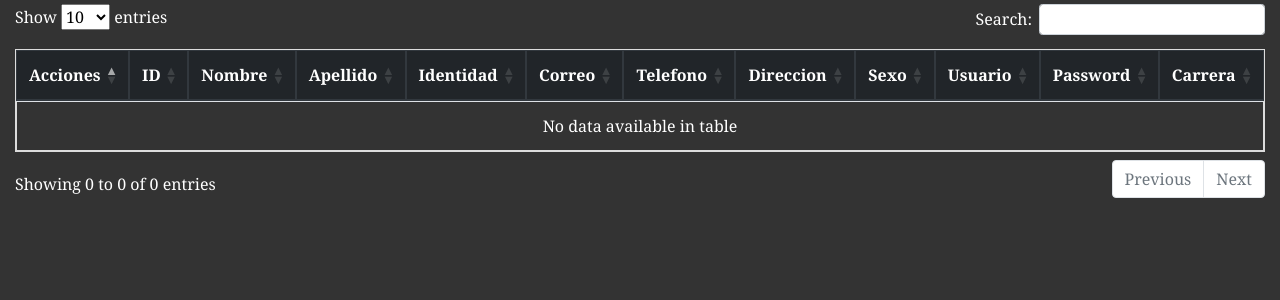
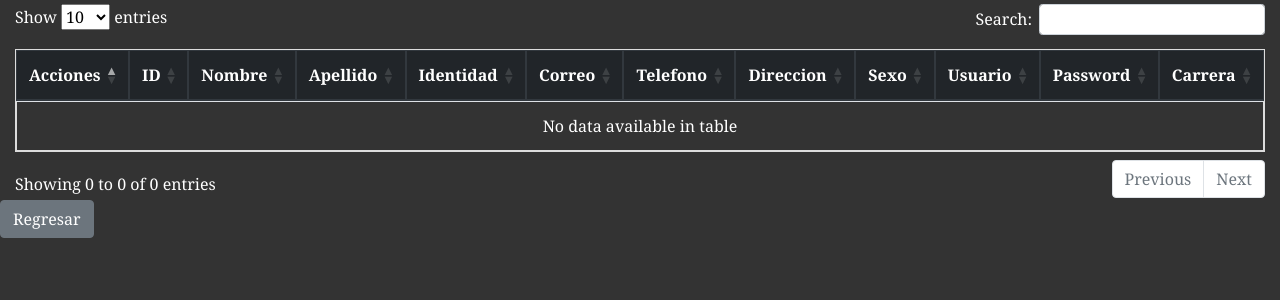
Before and after one commit to Mousin97/Proyecto-Analisis, a Django app: page /Appmatricula/alumnos in a window 1280 px wide. Shown: the part 150-450 px from the top of the page. Run offline with Django 4.2, Linux system fonts and the light colour scheme; data that the repository does not hold is empty; some libraries are stand-ins or nearby versions.

Commit message:
Update Index.html
agregar boton reggresar en alumnos index

```diff
--- a/Matricula/matriculita/Appmatricula/Templates/Alumnos/Index.html
+++ b/Matricula/matriculita/Appmatricula/Templates/Alumnos/Index.html
@@ -144,7 +144,7 @@
             </tbody>
         </table>
     </div>
-
+    <a href="{% url 'menusito' %}" class="btn btn-secondary">Regresar</a>
 
     <script>
         $(document).ready(function () {
```
